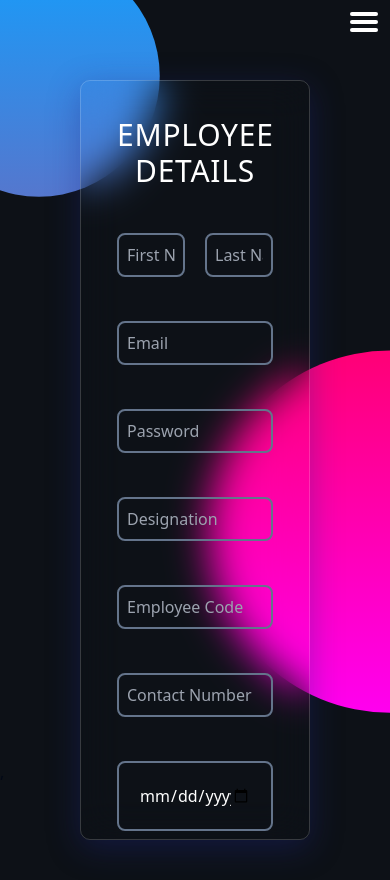
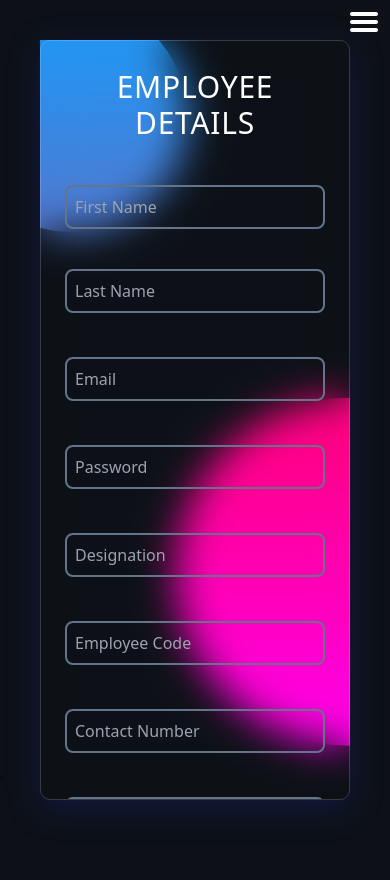
Before and after one commit to Mh-Alim/Employee-portal-frontend, a React (Vite) app: page /user/add-employee in a window 390 px wide. After the commit the page ends 844 px from the top, so only its background shows below. Built offline with nearby package versions, Linux system fonts and the light colour scheme.

Commit message:
edit profile ui modified

```diff
--- a/src/index.css
+++ b/src/index.css
@@ -74,7 +74,7 @@ background: rgba( 255, 255, 255, 0 );
   }
 
 
-  .bg-circule::before{
+  .bg-circule-before::before{
     content: '';
     position: absolute;
     z-index: 1;
@@ -85,7 +85,7 @@ background: rgba( 255, 255, 255, 0 );
     background: linear-gradient(#f00,#f0f);
     clip-path: circle(30% at right 70%);
 }
-.bg-circule::after{
+.bg-circule-after::after{
     content: '';
     position: absolute;
     z-index: 1;
--- a/src/pages/AddEmployee.tsx
+++ b/src/pages/AddEmployee.tsx
@@ -72,19 +72,20 @@ const AddEmployee = () => {
   };
 
   return (
-    <div className=" m-10 p-10 sm:p-5 flex justify-center items-center  bg-circule  ">
+    <div className=" m-10  sm:p-10  flex justify-center items-center relative bg-circule-after bg-circule-before no-scrollbar    ">
+      {/* <div className=" bg-circule m-10 p-10 sm:p-5 flex justify-center items-center "> */}
       {/*  */}
-      <div className=" h-[90vh] overflow-y-scroll w-full   gap-7 p-5 sm:p-5  flex flex-col  justify-center items-center rounded-lg bg-glassmorphism  relative z-50  ">
+      <div className=" h-[90vh] overflow-y-scroll w-full   gap-7 p-2 sm:p-5  flex flex-col  justify-center items-center rounded-lg bg-glassmorphism  relative z-50  ">
         <form
           onSubmit={submitHandler}
-          className=" w-full md:w-4/4 lg:w-5/5 xl:w-3/6  flex flex-col   text-white min-h-[30vh] p-4 sm:p-6 md:p-10 rounded-lg  "
+          className=" py-5 w-full md:w-4/4 lg:w-5/5 xl:w-3/6  flex flex-col   text-white min-h-[30vh] p-4 sm:p-6 md:p-10 rounded-lg  "
         >
           <h1 className="  mb-5 text-white  text-center uppercase tracking-wide font-medium text-3xl ">
             Employee details
           </h1>
           <br />
           {/* <label htmlFor="email">Email</label> */}
-          <div className=" flex justify-between items-center gap-5 ">
+          <div className=" flex flex-col md:flex-row justify-between items-center gap-5 ">
             <input
               className="mb-5 w-full p-2 outline-none border-2   border-slate-500 rounded-lg bg-transparent"
               type="string"
@@ -181,7 +182,7 @@ const AddEmployee = () => {
 
           <button
             type="submit"
-            className=" px-10  py-2 text-slate-500 bg-white-500  bg-white rounded-3xl "
+            className=" px-10  py-2 mb-5 text-slate-500 bg-white-500  bg-white rounded-3xl "
           >
             Enter
           </button>
@@ -197,6 +198,7 @@ const AddEmployee = () => {
 
           {/* </div> */}
         </form>
+        {/* </div> */}
       </div>
     </div>
   );
--- a/src/pages/FeatureRequest.tsx
+++ b/src/pages/FeatureRequest.tsx
@@ -27,7 +27,7 @@ const FeatureRequest = () => {
     }
   };
   return (
-    <div className=" bg-[#0D1000] text-slate-400  dis-bg-red-950 h-[100vh] flex justify-center items-center relative z-20 bg-circule  ">
+    <div className=" bg-[#0D1000] text-slate-400  dis-bg-red-950 h-[100vh] flex justify-center items-center relative z-20 bg-circule-after bg-circule-before  ">
       <div className=" bg-glassmorphism flex flex-col w-fit h-fit p-9 justify-center items-center z-40  ">
         <form onSubmit={submitHandler} className=" w-60  sm:w-96    ">
           <select
--- a/src/pages/SearchEmployee.tsx
+++ b/src/pages/SearchEmployee.tsx
@@ -22,14 +22,14 @@ const SearchEmployee = () => {
       if (border === 4) queryParams = "expertise";
 
       debounce(query, queryParams, setResults, 500);
-      console.log("Result is animesh ",results);
+      console.log("Result is animesh ", results);
     } catch (err) {}
   };
 
   console.log("results: ", results);
   return (
-    <div className=" bg-[#0D1117]   h-[100vh] w-full flex justify-center items-center   ">
-      <main className="  w-10/12 sm:w-9/12 lg:w-10/12 bg-glassmorphism text-white rounded-lg   p-1 ">
+    <div className=" bg-[#0D1117]   h-[100vh] w-full flex justify-center items-center bg-circule    ">
+      <main className="  w-10/12 sm:w-9/12 lg:w-10/12 bg-glassmorphism text-white rounded-lg   p-1  ">
         {/* search */}
         <form className=" flex items-center s-bg-white p-1 rounded-tl-md rounded-tr-md border-b-slate-500 border-b-2  ">
           <CiSearch className=" ml-2 text-2xl " />
```
